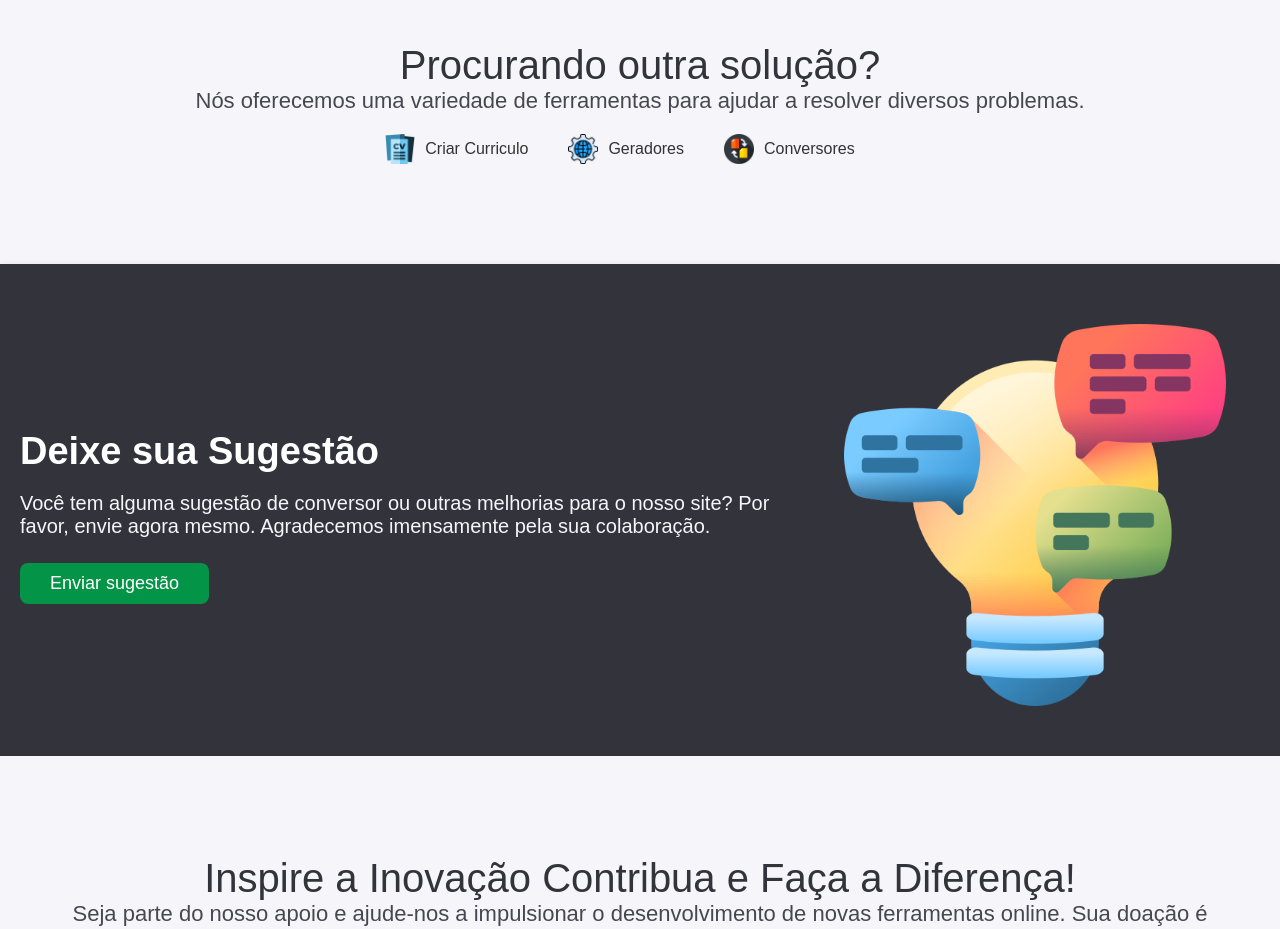
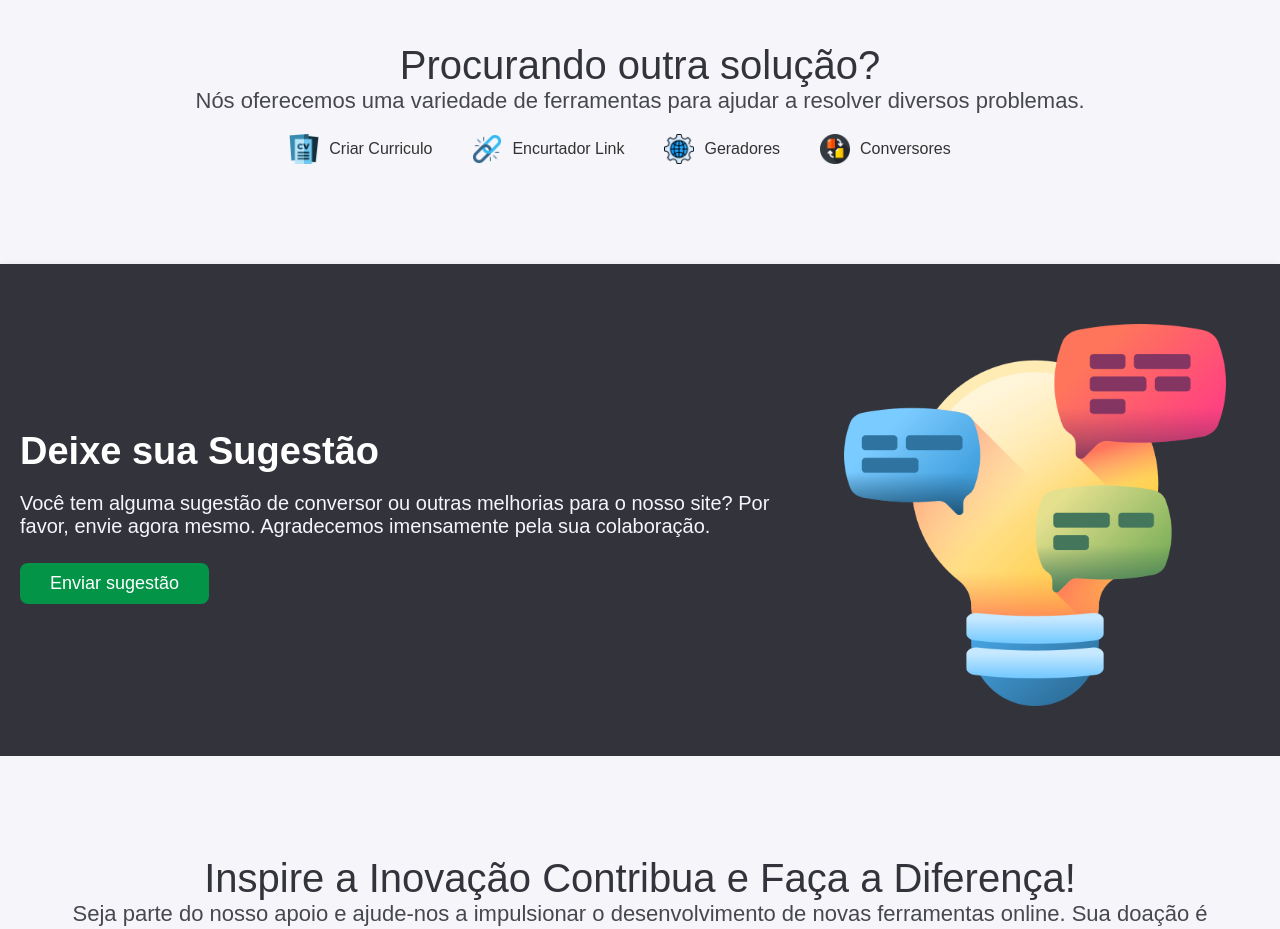
Before and after one commit to danielbeling/ferramentasonlinebrasil, a React (Create React App) app: page / in a window 1280 px wide. Shown: the part 1360-2289 px from the top of the page. Built offline with nearby package versions, Linux system fonts and the light colour scheme.

Commit message:
Update Hero.jsx

```diff
--- a/src/pages/Hero.jsx
+++ b/src/pages/Hero.jsx
@@ -5,6 +5,7 @@ import { Link } from 'react-router-dom';
 import Curriculo from '../img/curriculum.png';
 import Gerador from '../img/settings.png';
 import Conversor from '../img/convert.png';
+import Encurtador from '../img/broken-link.png';
 
 
 const Hero = () => {
@@ -14,6 +15,11 @@ const Hero = () => {
       icon: <img src={Curriculo} alt="" style={{ width: '30px', height: '30px' }} />,
       name: 'Criar Curriculo',
       to: '/curriculo'
+    },
+    {
+      icon: <img src={Encurtador} alt="" style={{ width: '30px', height: '30px' }} />,
+      name: 'Encurtador Link',
+      to: '/encurtador'
     },
     {
       icon: <img src={Gerador} alt="" style={{ width: '30px', height: '30px' }} />,
```
